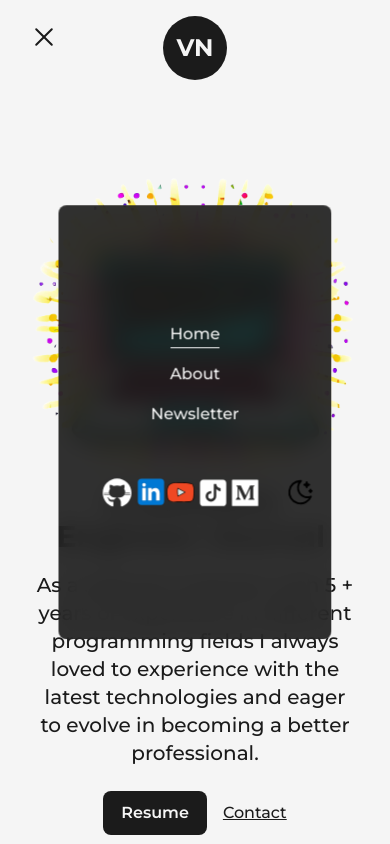
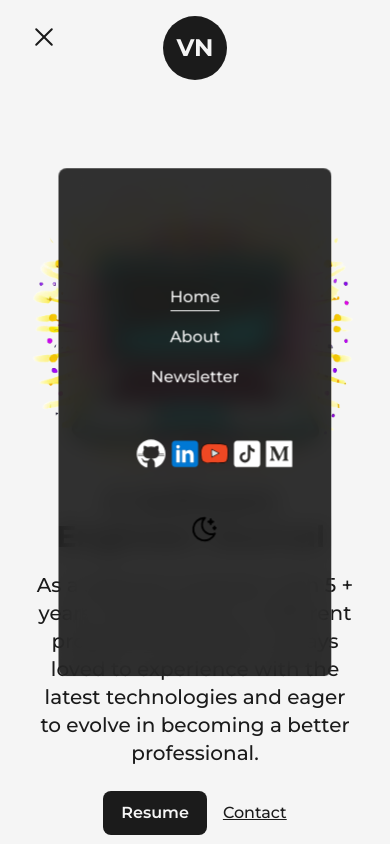
Before and after one commit to mrVladimirN/Portofolio, a Next.js app in the folder portofolio/: page / in a window 390 px wide. Both pictures are taken after a click on the button 44 px from the left and 37 px from the top of the page. Shown: the top 844 px of the page. Built offline with nearby package versions, Linux system fonts and the light colour scheme.

Commit message:
putting the theme switcher in the mobile app more down

```diff
--- a/portofolio/src/components/Navbar.tsx
+++ b/portofolio/src/components/Navbar.tsx
@@ -271,6 +271,9 @@ export const NavBar = () => {
               >
                 <MediumIcon theme={mode} mobile={true}/>
               </motion.a>
+
+            </nav>
+            <nav className="flex items-center justify-center flex-wrap mt-[10vw]">
               <button
                 onClick={setMode}
                 className="ml-3 flex items-center justify-center rounded-full p-1 "
@@ -284,7 +287,7 @@ export const NavBar = () => {
                   {mode === "dark" ? <SunIcon /> : <DarkMoonIcon />}
                 </motion.a>
               </button>
-            </nav>
+              </nav>
           </motion.div>
         ) : null}
         <div className="absolute left-[50%] top-2 translate-x-[-50%]">
```
